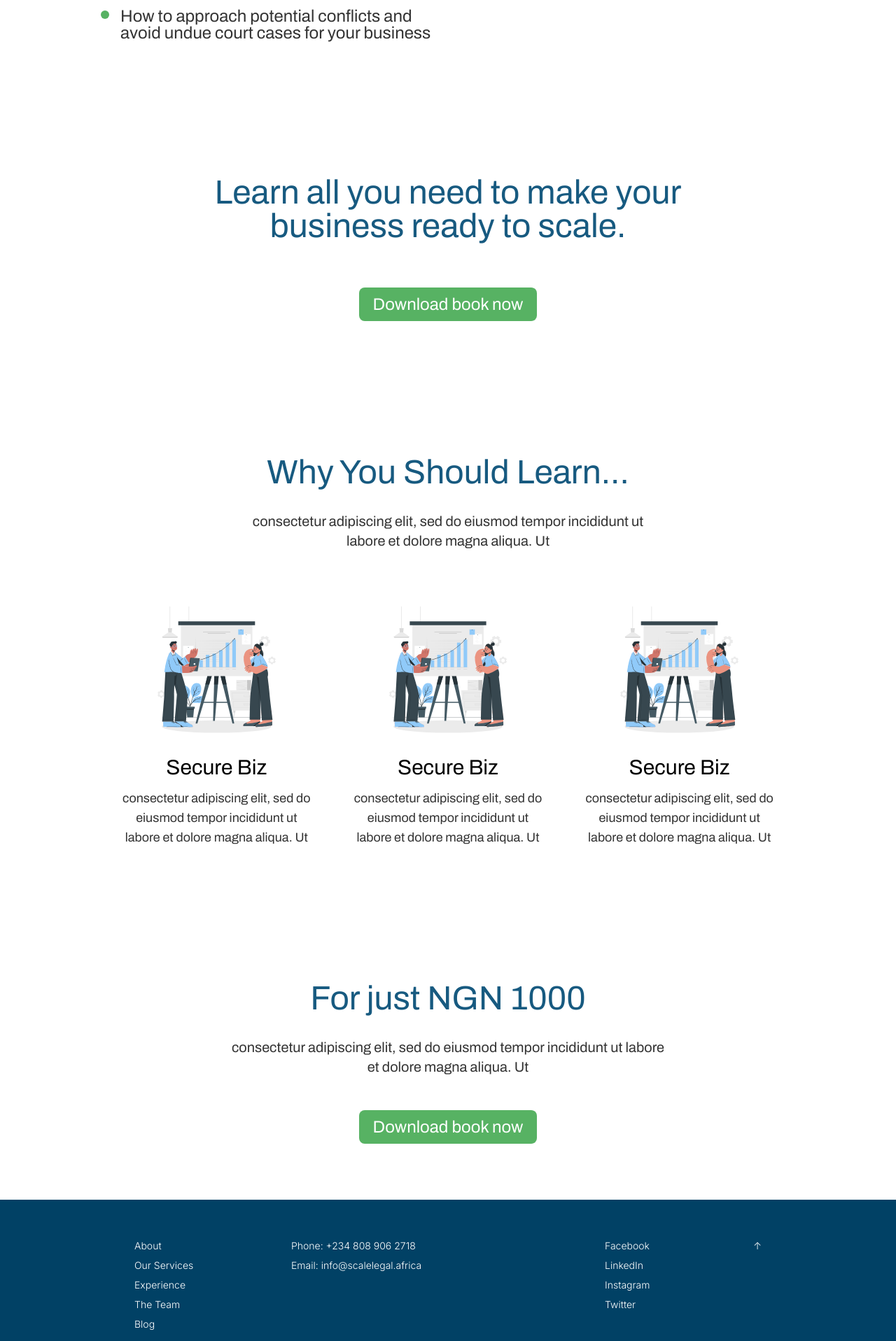
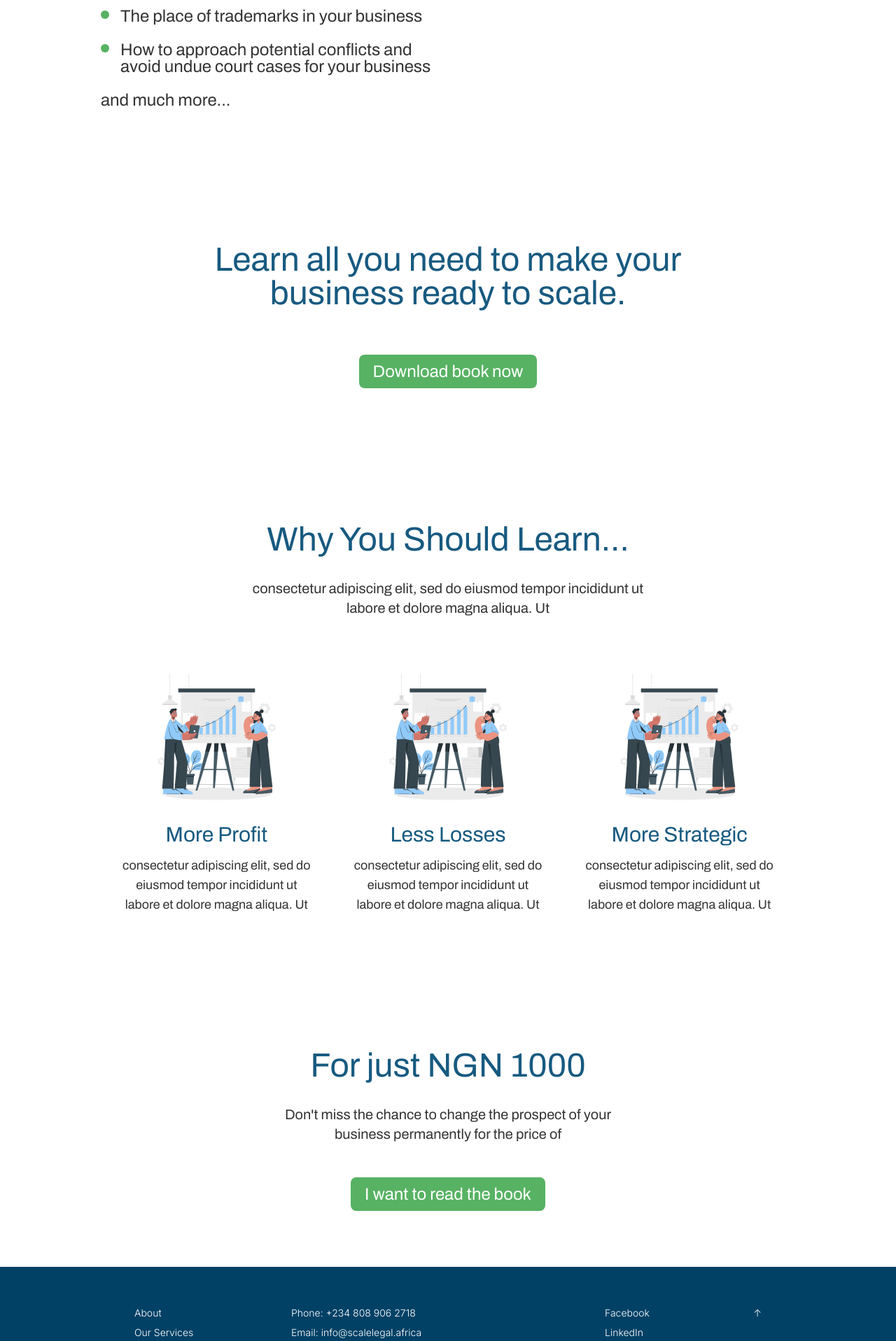
Before and after one commit to letroot/scalelegal.africa, a Vue app: page / in a window 1280 px wide. Shown: the part 2857-4774 px from the top of the page at 70% size. Built offline with nearby package versions, Linux system fonts and the light colour scheme; the HTML template or start-up script is replaced by a standard one.

Commit message:
minor fixes

```diff
--- a/src/components/Landing.vue
+++ b/src/components/Landing.vue
@@ -109,12 +109,12 @@
       >
         <div class="sm:w-7/12">
           <h1
-            class="text-center sm:text-left text-xl sm:text-3xl lg:text-4xl xl:text-5xl text-nav-text"
+            class="text-center font-semibold sm:text-left text-xl sm:text-3xl lg:text-4xl xl:text-5xl text-nav-text"
           >
-            Got questions about:
+            What this <br class="hidden sm:block"> Book Covers
           </h1>
           <div
-            class="sm:text-lg lg:text-xl xl:text-2xl sm:w-10/12 mt-6 sm:mt-8 lg:mt-16 text-body-text sm:leading-tight archivo-font"
+            class="sm:text-lg lg:text-xl xl:text-2xl sm:w-10/12 mt-6 sm:mt-8 xl:mt-16 text-body-text sm:leading-tight archivo-font"
           >
             <div class="flex leading-none">
               <img
@@ -177,6 +177,11 @@
                 for your business
               </p>
             </div>
+            <div class="mt-6 leading-none">
+              <p class="">
+                and much more...
+              </p>
+            </div>
           </div>
         </div>
         <div class="sm:w-5/12 mt-12 sm:mt-24 w-2/3 mx-auto">
@@ -225,8 +230,8 @@
               alt="growth"
               class="sm:h-32 xl:h-48 h-48"
             />
-            <h2 class="text-lg sm:text-xl xl:text-3xl xl:mt-5 text-center">
-              Secure Biz
+            <h2 class="text-lg text-nav-text sm:text-xl xl:text-3xl xl:mt-5 text-center">
+              More Profit
             </h2>
             <p
               class="text-body-text text-center mt-3 leading-tight text-sm xl:text-lg"
@@ -241,8 +246,8 @@
               alt="growth"
               class="sm:h-32 h-48 xl:h-48"
             />
-            <h2 class="text-lg sm:text-xl xl:text-3xl xl:mt-5 text-center">
-              Secure Biz
+            <h2 class="text-lg text-nav-text sm:text-xl xl:text-3xl xl:mt-5 text-center">
+              Less Losses
             </h2>
             <p
               class="text-body-text text-center mt-3 leading-tight text-sm xl:text-lg"
@@ -257,8 +262,8 @@
               alt="growth"
               class="sm:h-32 h-48 xl:h-48"
             />
-            <h2 class="text-lg sm:text-xl xl:text-3xl xl:mt-5 text-center">
-              Secure Biz
+            <h2 class="text-lg text-nav-text sm:text-xl xl:text-3xl xl:mt-5 text-center">
+              More Strategic
             </h2>
             <p
               class="text-body-text text-center mt-3 leading-tight text-sm xl:text-lg"
@@ -354,10 +359,9 @@
         <p
           class="sm:mt-8 mt-5 text-sm xl:text-xl text-center archivo-font text-body-text sm:text-lg sm:w-9/12 sm:mx-auto leading-tight"
         >
-          consectetur adipiscing elit, sed do eiusmod tempor incididunt ut
-          labore
+          Don't miss the chance to change the prospect of your
           <br class="hidden xl:block" />
-          et dolore magna aliqua. Ut
+          business permanently for the price of
         </p>
         <div
           class="sm:mt-8 lg:mt-12 mt-5 text-center archivo-font sm:w-9/12 sm:mx-auto"
@@ -366,7 +370,7 @@
             class="bg-scale-green py-2 rounded-lg px-5 focus:outline-none text-white xl:text-2xl"
           >
             <a href="https://paystack.com/buy/boost-your-business-profit"
-              >Download book now
+              >I want to read the book
             </a>
           </button>
         </div>
```
